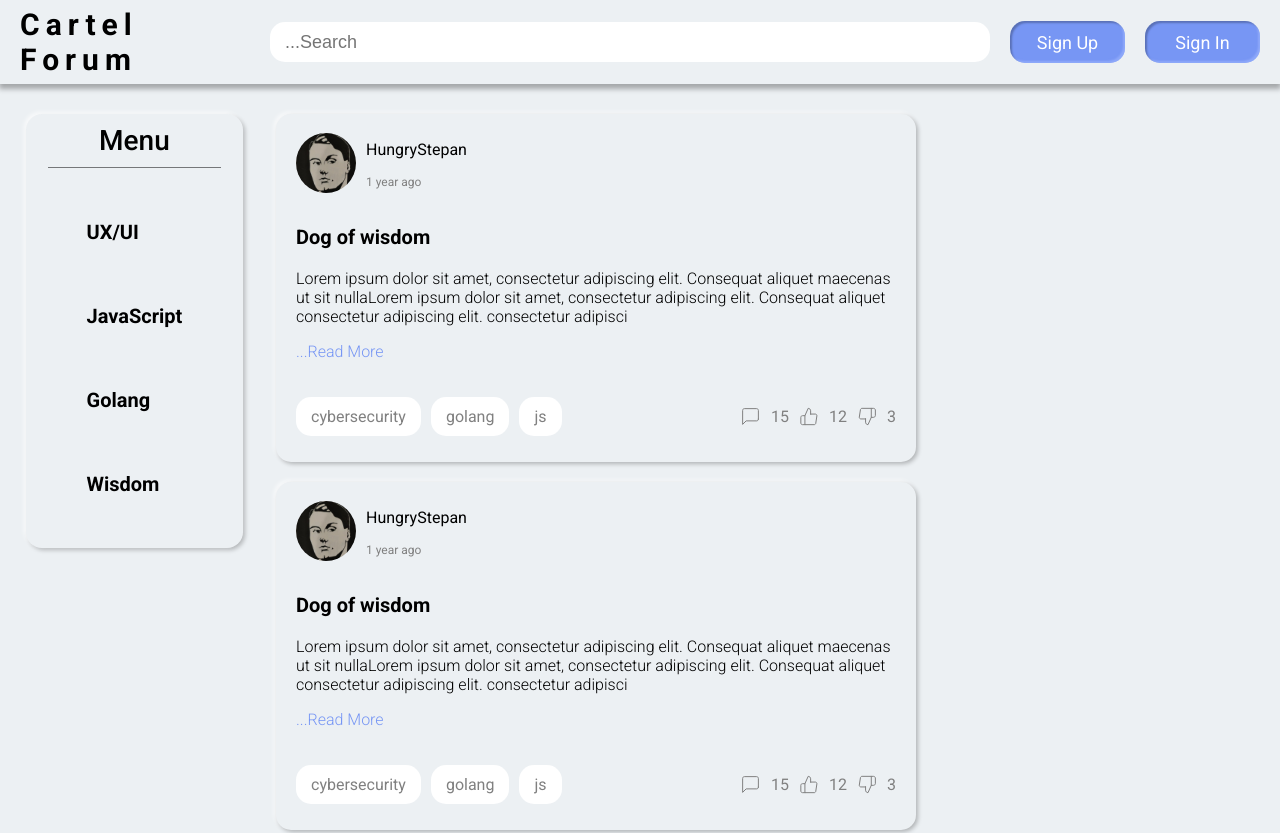
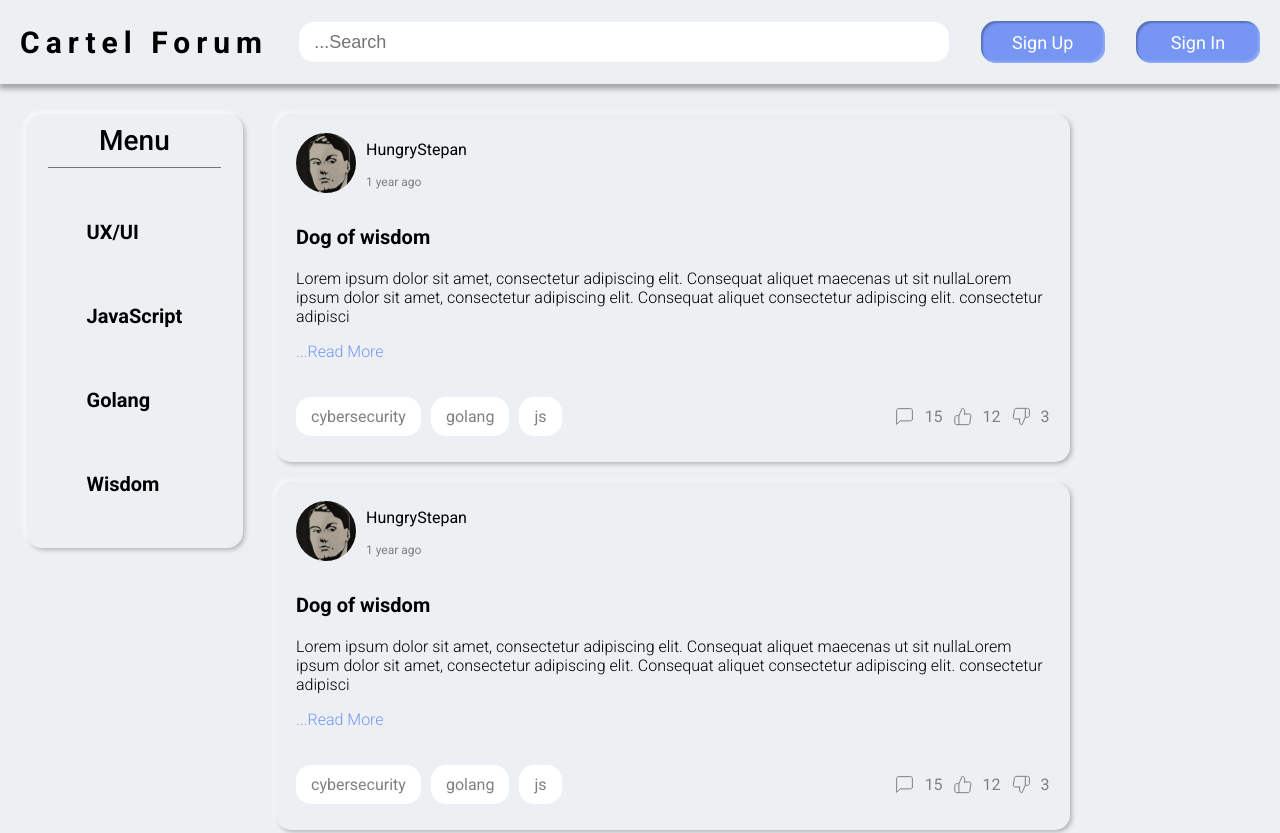
Before and after one commit to Tihinya/FORUM-, a plain HTML site: page src/html/login.html in a window 1280 px wide. Shown: the top 833 px of the page. Drawn offline with Linux system fonts and the light colour scheme.

Commit message:
made small adjustments

```diff
--- a/src/css/login.css
+++ b/src/css/login.css
@@ -59,7 +59,7 @@ body {
   display: flex;
 
   font-size: 18px;
-  width: 60%;
+  width: 50%;
   height: 40px;
 
   padding: 0px 15px;
@@ -156,7 +156,7 @@ body {
   flex-direction: column;
   padding: 0px 20px;
   gap: 20px;
-  width: 50%;
+  width: 62%;
 }
 
 .post__box {
```
